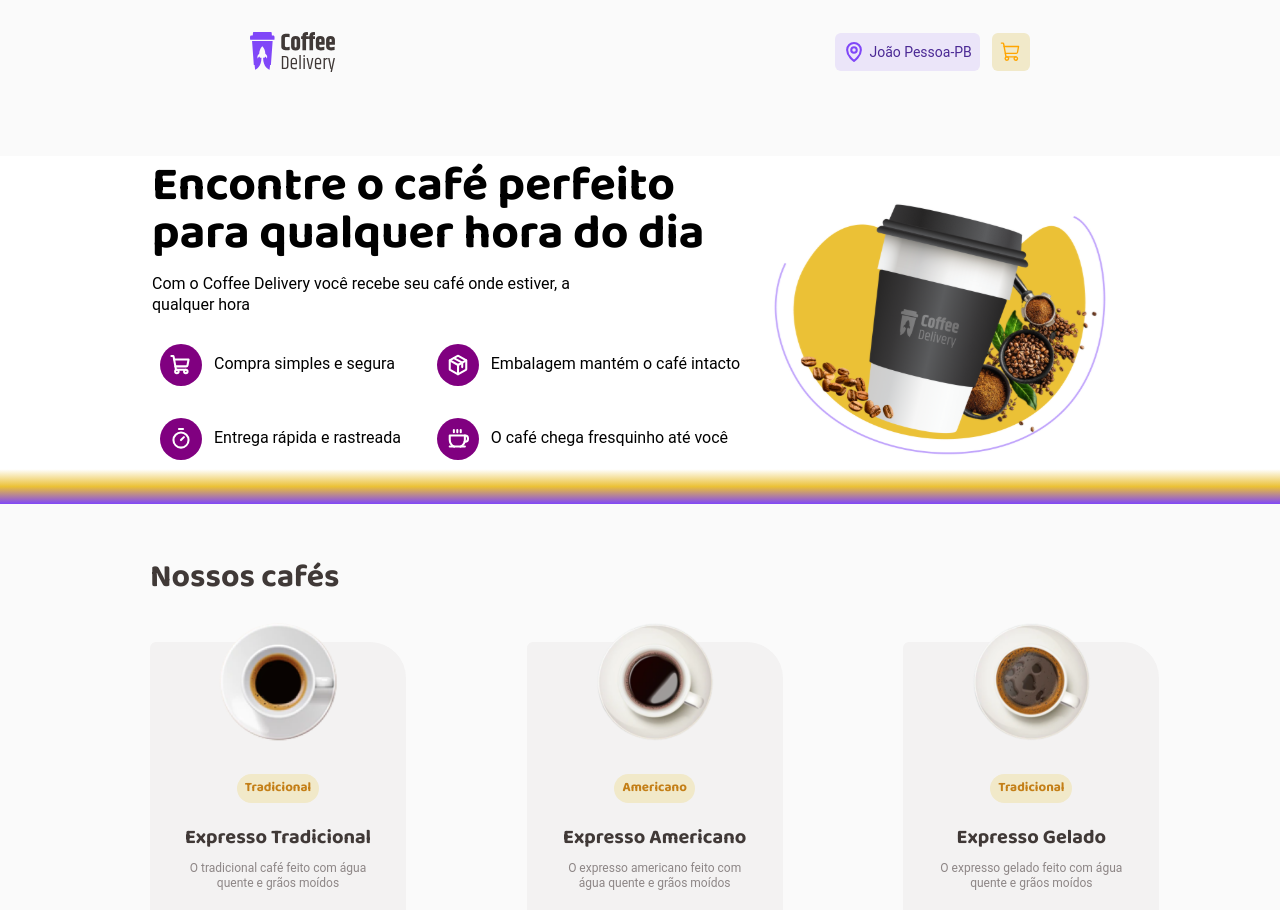
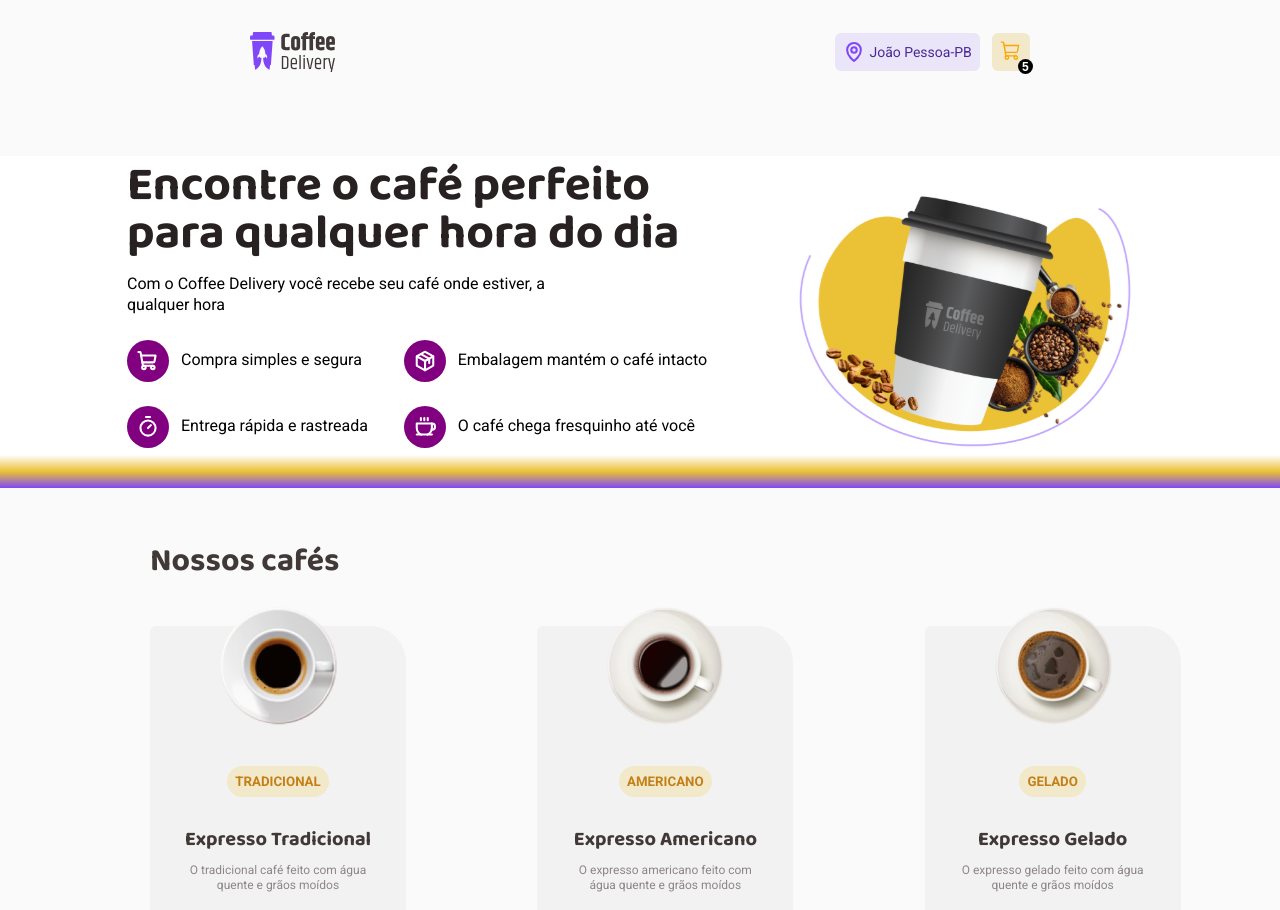
Before and after one commit to portfolio-lucas/coffe-delivery, a React (Vite) app: page / in a window 1280 px wide. Shown: the top 910 px of the page. Built offline with nearby package versions, Linux system fonts and the light colour scheme.

Commit message:
Add car supermarket modal

```diff
--- a/index.html
+++ b/index.html
@@ -9,11 +9,17 @@
     <link rel="preconnect" href="https://fonts.googleapis.com" />
     <link rel="preconnect" href="https://fonts.gstatic.com" crossorigin />
 
-    <link rel="preconnect" href="https://fonts.googleapis.com">
-    <link rel="preconnect" href="https://fonts.gstatic.com" crossorigin>
-    <link href="https://fonts.googleapis.com/css2?family=Baloo+2:wght@400;500;700&display=swap" rel="stylesheet">
+    <link rel="preconnect" href="https://fonts.googleapis.com" />
+    <link rel="preconnect" href="https://fonts.gstatic.com" crossorigin />
+    <link
+      href="https://fonts.googleapis.com/css2?family=Baloo+2:wght@400;500;700&display=swap"
+      rel="stylesheet"
+    />
 
-    <link href="https://fonts.googleapis.com/css2?family=Baloo+2:wght@400;700;800&display=swap" rel="stylesheet" />
+    <link
+      href="https://fonts.googleapis.com/css2?family=Inter:wght@900&family=Roboto:wght@300;400;500;700;900&display=swap"
+      rel="stylesheet"
+    />
   </head>
   <body>
     <div id="root"></div>
--- a/package.json
+++ b/package.json
@@ -11,6 +11,8 @@
   "dependencies": {
     "@hookform/resolvers": "^2.9.11",
     "@phosphor-icons/react": "^2.0.9",
+    "@radix-ui/react-dialog": "^1.0.3",
+    "@radix-ui/react-dropdown-menu": "^2.0.4",
     "@radix-ui/react-popover": "1.0.3",
     "phosphor-react": "^1.4.1",
     "react": "^18.2.0",
--- a/src/Pages/Home/index.tsx
+++ b/src/Pages/Home/index.tsx
@@ -28,12 +28,8 @@ export default function Home() {
             {guarantees &&
               guarantees.map((item) => {
                 return (
-                  <div className="item">
-                    <Items
-                      key={item.id}
-                      icon={item.icon}
-                      description={item.content}
-                    />
+                  <div key={item.id} className="item">
+                    <Items icon={item.icon} description={item.content} />
                   </div>
                 );
               })}
@@ -50,14 +46,16 @@ export default function Home() {
           {coffes &&
             coffes.map((item) => {
               return (
+                <div key={item.id}>
                   <BoxCoffe
-                  key={item.id}
+                    id={item.id}
                     icon={item.icon}
-                  type={item.type}
+                    types={item.types}
                     title={item.title}
                     description={item.description}
                     price={item.price}
                   />
+                </div>
               );
             })}
         </div>
--- a/src/Pages/Home/lists.tsx
+++ b/src/Pages/Home/lists.tsx
@@ -34,10 +34,15 @@ export const guarantees: GuaranteesProps[] = [
   },
 ];
 
+interface TypesProps {
+  id: number;
+  description: string;
+}
+
 interface CoffesProps {
   id: number;
   icon?: ReactElement;
-  type?: string[];
+  types?: TypesProps[];
   title?: string;
   description?: string;
   quantity?: number;
@@ -48,7 +53,12 @@ export const coffes: CoffesProps[] = [
   {
     id: 1,
     icon: <img src={TraditionalExpress} alt="Expresso Tradicional" />,
-    type: ["Tradicional"],
+    types: [
+      {
+        id: 1,
+        description: "Tradicional",
+      },
+    ],
     title: "Expresso Tradicional",
     description: "O tradicional café feito com água quente e grãos moídos",
     price: 9.9,
@@ -56,7 +66,12 @@ export const coffes: CoffesProps[] = [
   {
     id: 2,
     icon: <img src={AmericanExpress} alt="Expresso Americano" />,
-    type: ["Americano"],
+    types: [
+      {
+        id: 2,
+        description: "Americano",
+      },
+    ],
     title: "Expresso Americano",
     description: "O expresso americano feito com água quente e grãos moídos",
     price: 9.9,
@@ -64,7 +79,12 @@ export const coffes: CoffesProps[] = [
   {
     id: 3,
     icon: <img src={IcedExpress} alt="Expresso" />,
-    type: ["Tradicional"],
+    types: [
+      {
+        id: 3,
+        description: "Gelado",
+      },
+    ],
     title: "Expresso Gelado",
     description: "O expresso gelado feito com água quente e grãos moídos",
     price: 9.9,
@@ -72,7 +92,12 @@ export const coffes: CoffesProps[] = [
   {
     id: 4,
     icon: <img src={TraditionalExpress} alt="Expresso Tradicional" />,
-    type: ["Tradicional"],
+    types: [
+      {
+        id: 4,
+        description: "Tradicional",
+      },
+    ],
     title: "Expresso Tradicional",
     description: "O tradicional café feito com água quente e grãos moídos",
     price: 9.9,
@@ -80,7 +105,16 @@ export const coffes: CoffesProps[] = [
   {
     id: 5,
     icon: <img src={TraditionalExpress} alt="Café com leite" />,
-    type: ["Tradicional", "Com leite"],
+    types: [
+      {
+        id: 5,
+        description: "Tradicional",
+      },
+      {
+        id: 6,
+        description: "Com leite",
+      },
+    ],
     title: "Café com Leite",
     description: "Meio a meio de expresso tradicional com leite vaporizado",
     price: 9.9,
@@ -88,28 +122,72 @@ export const coffes: CoffesProps[] = [
   {
     id: 6,
     icon: <img src={TraditionalExpress} alt="Latte" />,
-    type: ["Tradicional", "Com leite"],
+    types: [
+      {
+        id: 7,
+        description: "Tradicional",
+      },
+      {
+        id: 8,
+        description: "Com leite",
+      },
+    ],
     title: "Latte",
     description:
       "Uma dose de café expresso com dobro de leite e espuma cremosa",
     price: 9.9,
   },
   {
-    id: 6,
+    id: 7,
     icon: <img src={TraditionalExpress} alt="Capuccino" />,
-    type: ["Tradicional", "Com leite"],
+    types: [
+      {
+        id: 9,
+        description: "Tradicional",
+      },
+      {
+        id: 10,
+        description: "Com leite",
+      },
+    ],
     title: "Capuccino",
     description:
       "Bebida com canela feita de doses iguais de café, leite e espuma",
     price: 9.9,
   },
   {
-    id: 7,
+    id: 8,
     icon: <img src={TraditionalExpress} alt="Macchiato" />,
-    type: ["Tradicional", "Com leite"],
+    types: [
+      {
+        id: 11,
+        description: "Tradicional",
+      },
+      {
+        id: 12,
+        description: "Com leite",
+      },
+    ],
     title: "Macchiato",
     description:
       "Café expresso misturado com um pouco de leite quente e espuma",
     price: 9.9,
   },
+  {
+    id: 9,
+    icon: <img src={TraditionalExpress} alt="Mocaccino" />,
+    types: [
+      {
+        id: 13,
+        description: "Tradicional",
+      },
+      {
+        id: 14,
+        description: "Com leite",
+      },
+    ],
+    title: "Mocaccino",
+    description: "Café expresso com calda de chocolate, pouco leite e espuma",
+    price: 9.9,
+  },
 ];
--- a/src/Pages/Home/style.ts
+++ b/src/Pages/Home/style.ts
@@ -1,6 +1,7 @@
 import styled from "styled-components";
 
 export const HomeContainer = styled.div`
+  margin-bottom: 30px;
   height: 100%;
 
   .coffes {
@@ -17,13 +18,14 @@ export const HomeContainer = styled.div`
   }
 
   .grid {
-
     display: grid;
     grid-template-columns: repeat(3, 1fr);
+    gap: 2rem;
   }
 `
 export const IntroContainer = styled.div`
   display: flex;
+  margin-top: 3.25rem;
   padding: 6px;
   align-items: center;
   justify-content: center;
@@ -33,7 +35,11 @@ export const IntroContainer = styled.div`
     #8047F8
   );
 
-  margin-top: 3.25rem;
+  img {
+    width: 376px;
+    height: 260px;
+    margin-left: 50px;
+  }
 
   .introTitles {
     display: flex;
@@ -43,7 +49,9 @@ export const IntroContainer = styled.div`
       font-size: 48px;
       line-height: 100%;
       font-family: 'Baloo 2';
+      font-weight: 800;
       width: 600px;
+      color: #272221;
     }
 
     p {
@@ -62,15 +70,12 @@ export const IntroContainer = styled.div`
     gap: 16px;
 
     .item {
-      padding: 8px;
+      padding-block: 4px;
       display: flex;
       align-items: center;
       gap: 2.5rem;
     }
   }
 
-  img {
-    width: 376px;
-    height: 260px;
-  }
+
 `
--- a/src/components/Coffes/index.tsx
+++ b/src/components/Coffes/index.tsx
@@ -1,11 +1,17 @@
-import { BtnCarCoffe, CoffeContainer } from "./style";
+import { BtnCarCoffe, CoffeContainer, TypesBox } from "./style";
 import { ShoppingCart } from "phosphor-react";
 import { ReactElement, useState } from "react";
 import { useQuantity } from "../../Hooks/UseQuantity/useQuantity";
 
-interface ICoffe {
+interface TypesProps {
+  id: number;
+  description: string;
+}
+
+interface CoffesProps {
+  id: number;
   icon?: ReactElement;
-  type?: string[];
+  types?: TypesProps[];
   title?: string;
   description?: string;
   quantity?: number;
@@ -13,14 +19,15 @@ interface ICoffe {
 }
 
 export function BoxCoffe({
+  id,
   icon,
-  type,
+  types,
   title,
   description,
   quantity,
   price,
-}: ICoffe) {
-  const [productsInTheCart, setProductsInTheCart] = useState<ICoffe[]>([]);
+}: CoffesProps) {
+  const [productsInTheCart, setProductsInTheCart] = useState<CoffesProps[]>([]);
 
   const { quantityCoffe, increaseTheQuantity, decreaseTheQuantity } =
     useQuantity();
@@ -29,9 +36,10 @@ export function BoxCoffe({
 
   // função para adicionar o café no carrinho
   const addCoffeInCar = () => {
-    const newCoffe: ICoffe = {
+    const newCoffe: CoffesProps = {
+      id,
       icon,
-      type,
+      types,
       title,
       description,
       quantity,
@@ -47,20 +55,24 @@ export function BoxCoffe({
         {icon}
 
         <div style={{ display: "flex" }}>
-          {type &&
-            type.length > 0 &&
-            type.map((item) => {
-              return <h5>{item}</h5>;
+          {types &&
+            types.length > 0 &&
+            types.map((item) => {
+              return (
+                <TypesBox key={item.id}>
+                  <h5>{item.description}</h5>
+                </TypesBox>
+              );
             })}
         </div>
 
         <h2>{title}</h2>
 
-        <p>{description}</p>
+        <p style={{ fontFamily: "Roboto" }}>{description}</p>
 
         <div>
           <span>
-            R$ <strong>{priceOfCoffe.toFixed(2)}</strong>
+            R$ <strong>{priceOfCoffe.toFixed(2).replace(".", ",")}</strong>
           </span>
 
           <div className="addQuantity">
@@ -70,7 +82,7 @@ export function BoxCoffe({
             >
               -
             </button>
-            {quantityCoffe}
+            <span>{quantityCoffe}</span>
             <button onClick={increaseTheQuantity}>+</button>
           </div>
 
--- a/src/components/Coffes/style.ts
+++ b/src/components/Coffes/style.ts
@@ -14,15 +14,7 @@ export const CoffeContainer = styled.div`
     margin-top: -20px;
   }
 
-  h5 {
-    margin-top: 0.75rem;
-    background: #F1E9C9;
-    color: #C47F17;
-    padding: 4px 8px;
-    border-radius: 100px;
-    display: flex;
-    align-items: center;
-  }
+
 
   h2 {
     font-size: 20px;
@@ -59,11 +51,17 @@ export const CoffeContainer = styled.div`
       border-radius: 6px;
       margin-top: -2px;
 
+
       button {
         font-size: 20px;
         background: none;
         border: none;
         color: #8047F8;
+      }
+
+      span {
+        margin-top: 3px;
+        color: #000;
       }
     }
 
@@ -72,9 +70,22 @@ export const CoffeContainer = styled.div`
       padding: 8px;
       border-radius: 6px;
       margin-top: 0px;
-      cursor: pointer;
     }
 
+  }
+`
+export const TypesBox = styled.div`
+    margin-top: 0.75rem;
+    background: #F1E9C9;
+    padding: 4px 8px;
+    border-radius: 100px;
+
+    h5 {
+    font-family: 'Roboto';
+    text-transform: uppercase;
+    color: #C47F17;
+    font-weight: 700;
+    margin-top: 2px;
   }
 `
 
@@ -83,4 +94,5 @@ export const  BtnCarCoffe = styled.button`
   border: none;
   display: flex;
   align-items: center;
+  cursor: pointer;
 `
--- /dev/null
+++ b/src/components/Header/components/ModalCart/index.tsx
@@ -0,0 +1,10 @@
+import * as Dialog from "@radix-ui/react-dialog";
+import { ModalContainer } from "./style";
+
+export function ModalCart() {
+  return (
+    <ModalContainer>
+      <h1>oi</h1>
+    </ModalContainer>
+  );
+}
--- /dev/null
+++ b/src/components/Header/components/ModalCart/style.ts
@@ -0,0 +1,7 @@
+import styled from "styled-components";
+
+export const ModalContainer = styled.div`
+  display: flex;
+  align-items: center;
+  margin-left: -5px;
+`
--- a/src/components/Header/index.tsx
+++ b/src/components/Header/index.tsx
@@ -1,22 +1,58 @@
-import { HeaderContainer, ContentMain } from "./style"
-import CoffeDelivery from '../../assets/coffe-delivery.svg'
-import { MapPin, ShoppingCart } from "phosphor-react"
+import {
+  HeaderContainer,
+  ContentMain,
+  CarButton,
+  QuantityInCart,
+  Location,
+  CartModal,
+  CloseModal,
+} from "./style";
+import CoffeDelivery from "../../assets/coffe-delivery.svg";
+import { MapPin, ShoppingCart, XCircle } from "phosphor-react";
+import * as Dialog from "@radix-ui/react-dialog";
+import { ModalCart } from "./components/ModalCart";
 
 export function Header() {
+  const handleOpenShoppingList = () => {
+    console.log("open shopping list");
+  };
+
   return (
     <HeaderContainer>
       <img src={CoffeDelivery} alt="Logo café delivery" />
 
       <ContentMain>
-          <div>
+        <Location>
           <MapPin size={22} weight="bold" color="#8047F8" />
           <span>João Pessoa-PB</span>
-          </div>
+        </Location>
 
-          <div className="cartMarket">
-            <ShoppingCart size={22}  color="orange" />
-          </div>
+        <Dialog.Root>
+          <Dialog.Trigger asChild>
+            <CarButton onClick={handleOpenShoppingList}>
+              <ShoppingCart size={22} color="orange" />
+              <QuantityInCart>
+                <p>5</p>
+              </QuantityInCart>
+            </CarButton>
+          </Dialog.Trigger>
+
+          <Dialog.Portal>
+            <Dialog.Overlay className="DialogOverlay" />
+            <CartModal>
+              <Dialog.Content className="DialogContent">
+                <ModalCart />
+
+                <Dialog.Close asChild>
+                  <CloseModal aria-label="Close">
+                    <XCircle size={20} color="#000" />
+                  </CloseModal>
+                </Dialog.Close>
+              </Dialog.Content>
+            </CartModal>
+          </Dialog.Portal>
+        </Dialog.Root>
       </ContentMain>
     </HeaderContainer>
-  )
+  );
 }
--- a/src/components/Header/style.ts
+++ b/src/components/Header/style.ts
@@ -14,8 +14,9 @@ export const ContentMain = styled.div`
   display: flex;
   align-items: center;
   gap: 12px;
+`
 
-    div {
+export const Location = styled.div`
   display: flex;
   align-items: center;
   background: #EBE5F9;
@@ -27,10 +28,71 @@ export const ContentMain = styled.div`
     color: #4B2995;
     font-size: 14px;
   }
+`
+
+export const CarButton = styled.button`
+  background: #F1E9C9;
+  border: none;
+  cursor: pointer;
+  width: 38px;
+  height: 38px;
+  border-radius: 6px;
+`
+
+export const QuantityInCart = styled.div`
+  position: absolute;
+  margin-top: -6px;
+  margin-left: 26px;
+  width: 15px;
+  height: 15px;
+  background-color: #000;
+  border: none;
+  border-radius: 99px;
+  font-weight: 700;
+
+  p {
+    color: #fff;
+    margin-inline: auto;
+    margin-block: 1px;
+    font-size: 12px;
   }
+`
 
-    .cartMarket {
-      background: #F1E9C9;
+export const CartModal = styled.div`
+  .DialogContent {
+    background-color: white;
+    display: flex;
+    justify-content: space-between;
+    border-radius: 6px;
+    box-shadow: hsl(206 22% 7% / 35%) 0px 10px 38px -10px, hsl(206 22% 7% / 20%) 0px 10px 20px -15px;
+    position: fixed;
+    top: 18%;
+    left: 72%;
+    transform: translate(-50%, -50%);
+    width: 90vw;
+    max-width: 340px;
+    max-height: 85vh;
+    padding: 25px;
+    animation: contentShow 150ms cubic-bezier(0.16, 1, 0.3, 1);
 }
+`
 
+export const CloseModal = styled.button`
+    cursor: pointer;
+    border: none;
+    font-family: inherit;
+    border: none;
+    border-radius: 100%;
+    height: 25px;
+    width: 25px;
+    display: inline-flex;
+    align-items: center;
+    justify-content: center;
+    position: absolute;
+    top: 10px;
+    left: 87%;
+
+    &:hover {
+      background: #EBE5F9;
+    }
 `
```
Also changed, not shown: 1 other file (tests, documents, lock files or other folders). Lines whose indentation alone changed are shown as unchanged.
